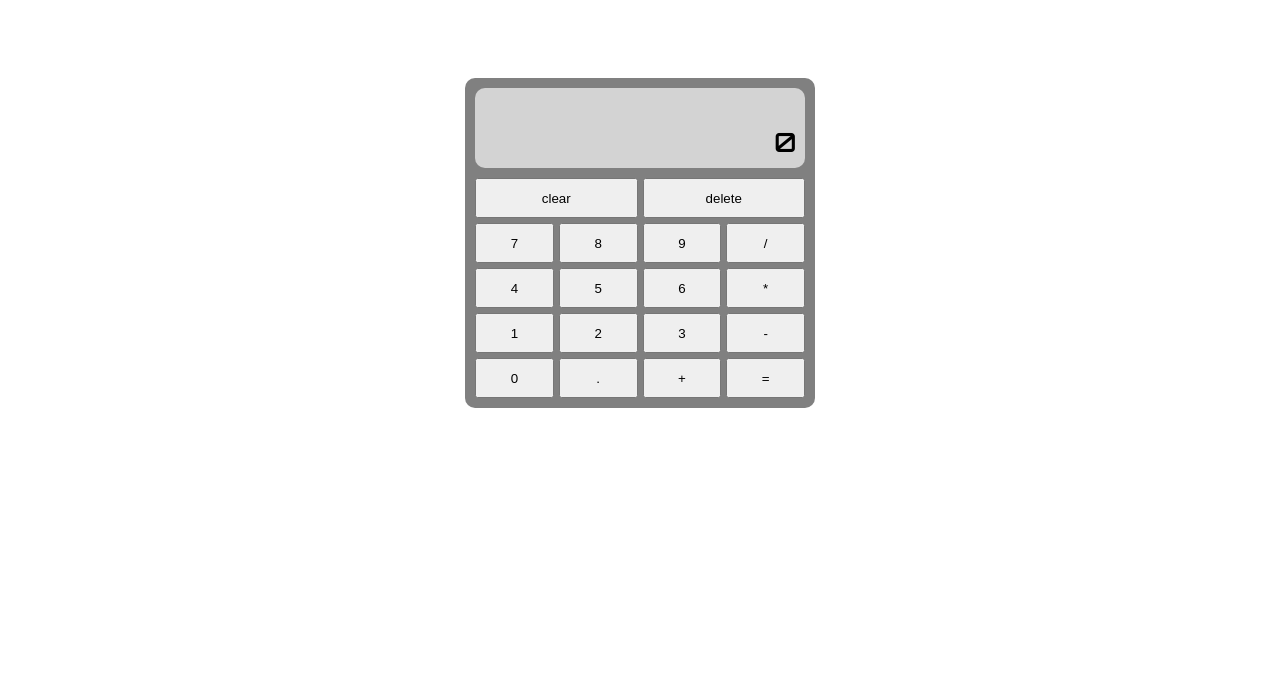
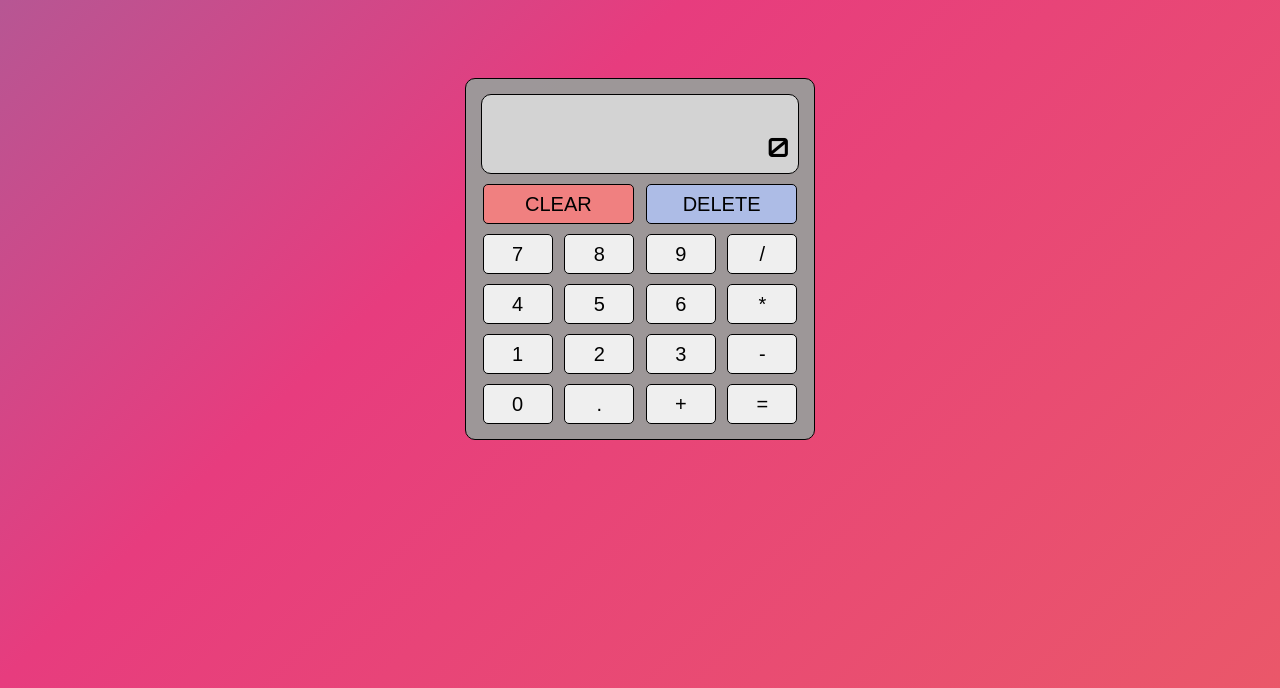
Before and after one commit to Ezequiel-CE/JS-calculator, a plain HTML site: page index.html in a window 1280 px wide. Shown: the part 112-800 px from the top of the page. Drawn offline with Linux system fonts and the light colour scheme.

Commit message:
added css and style

```diff
--- a/calculator.js
+++ b/calculator.js
@@ -39,7 +39,6 @@ let labelContent = "";
 
 const addToScreen = (e) => {
   num = e.target.textContent;
-  console.log(labelContent);
 
   labelContent += num;
 
@@ -63,6 +62,7 @@ const btnSubstract = document.querySelector(".btn-sub");
 const btnMulti = document.querySelector(".btn-multi");
 const btnDivide = document.querySelector(".btn-divide");
 const btnClear = document.querySelector(".btn-clear");
+const btnDelete = document.querySelector(".btn-delete");
 
 //apretar una operacion
 
@@ -76,7 +76,6 @@ const pressOperation = (operator) => {
   value1 = parseFloat(displayCurrent.textContent);
   operation = operator;
   labelContent = "";
-  console.log(operation);
 };
 
 //result
@@ -118,17 +117,26 @@ const pressEqual = () => {
   labelContent = result.toString().substring(0, 15);
 };
 
+//resetea
 const pressClear = () => {
   value1 = 0;
   operation = "";
   labelContent = "";
   displayCurrent.textContent = "0";
 };
+
+//agrega decimal
 const addDecimal = () => {
   if (!labelContent.includes(".")) {
     labelContent += ".";
     displayCurrent.textContent = labelContent;
   }
+};
+
+//borra un digito
+const deleteOne = () => {
+  labelContent = labelContent.slice(0, -1);
+  displayCurrent.textContent = labelContent;
 };
 
 //uso una callback anonima para poder llamar a otra con argumentos
@@ -140,3 +148,4 @@ btnDivide.addEventListener("click", () => pressOperation("/"));
 btnEqual.addEventListener("click", pressEqual);
 btnClear.addEventListener("click", pressClear);
 btnDecimal.addEventListener("click", addDecimal);
+btnDelete.addEventListener("click", deleteOne);
--- a/index.html
+++ b/index.html
@@ -24,8 +24,8 @@
             <span class="calculator-current-operation">0</span>
           </div>
           <div class="calculator-buttons">
-            <button class="calculator-btn btn-big btn-clear">clear</button
-            ><button class="calculator-btn btn-big">delete</button
+            <button class="calculator-btn btn-big btn-clear">CLEAR</button
+            ><button class="calculator-btn btn-big btn-delete">DELETE</button
             ><button class="calculator-btn btn-num">7</button
             ><button class="calculator-btn btn-num">8</button
             ><button class="calculator-btn btn-num">9</button
--- a/style.css
+++ b/style.css
@@ -7,8 +7,21 @@
 body {
   height: 100vh;
   font-family: "Orbitron", sans-serif;
+  background: linear-gradient(-45deg, #ee7752, #e73c7e, #23a6d5, #23d5ab);
+  background-size: 400% 400%;
+  animation: gradient 15s ease infinite;
 }
-
+@keyframes gradient {
+  0% {
+    background-position: 0% 50%;
+  }
+  50% {
+    background-position: 100% 50%;
+  }
+  100% {
+    background-position: 0% 50%;
+  }
+}
 .title {
   text-align: center;
   padding-top: 50px;
@@ -21,13 +34,16 @@ body {
 }
 
 .calculator {
-  padding: 10px;
-  background-color: gray;
+  padding: 15px;
+  background-color: rgba(156, 154, 154, 0.973);
   border-radius: 10px;
+  border: 1px solid black;
 }
 
 .calculator-screen {
   background-color: lightgrey;
+  border: 1px solid black;
+
   display: flex;
   flex-direction: column;
   gap: 10px;
@@ -49,9 +65,10 @@ body {
 
 .calculator-buttons {
   display: grid;
-  grid-template-columns: repeat(4, 1fr);
+  grid-template-columns: repeat(4, 70px);
   grid-template-rows: repeat(4);
-  gap: 5px;
+  gap: 10px;
+  justify-content: space-evenly;
 }
 
 .btn-big {
@@ -61,4 +78,23 @@ body {
 .calculator-btn {
   display: inline-block;
   height: 40px;
+  font-size: 20px;
+  border: 1px solid black;
+  border-radius: 5px;
 }
+
+.calculator-btn:active {
+  background-color: gray;
+}
+
+.btn-num:focus {
+  background-color: gray;
+}
+
+.btn-clear {
+  background-color: lightcoral;
+}
+
+.btn-delete {
+  background-color: rgb(173, 188, 230);
+}
```
